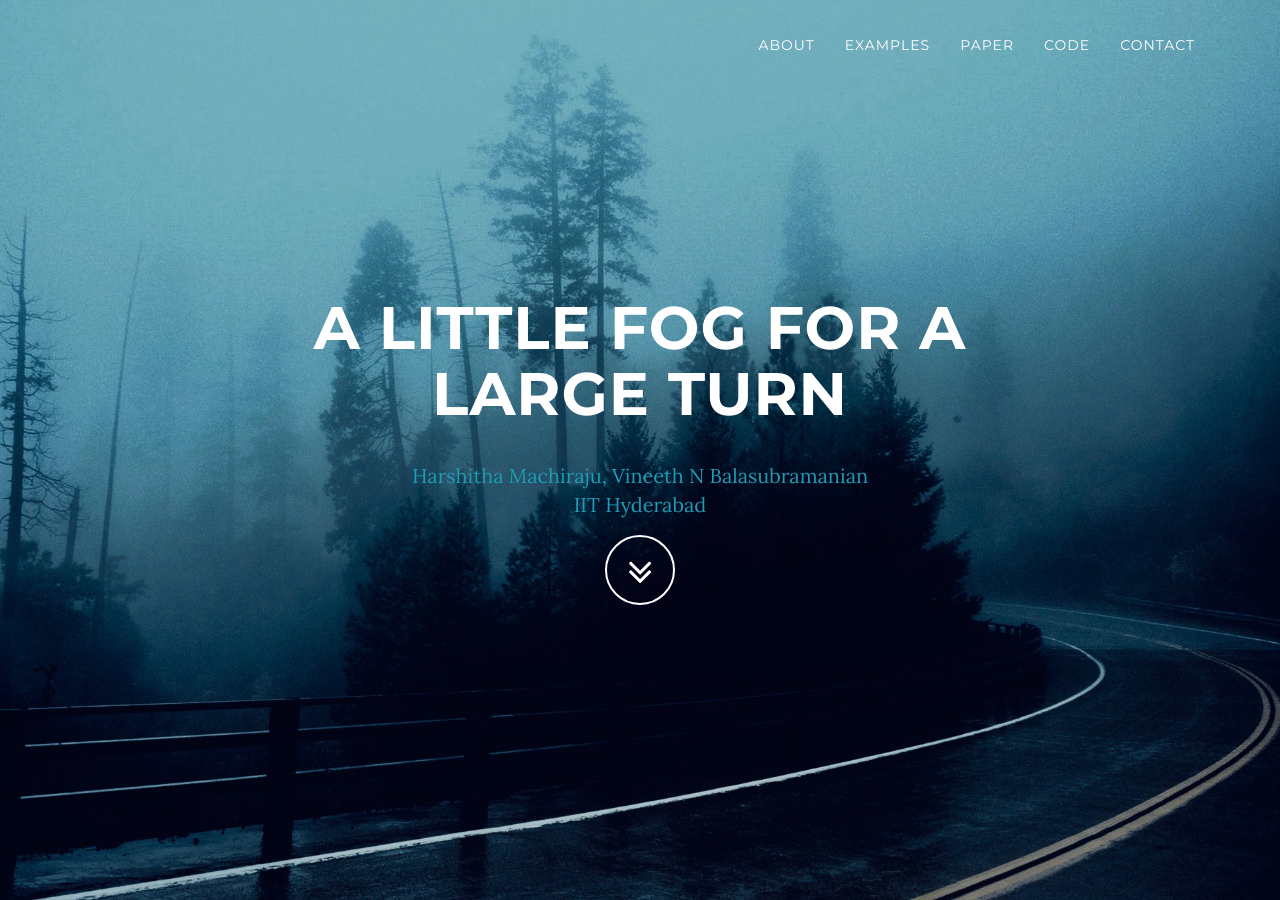
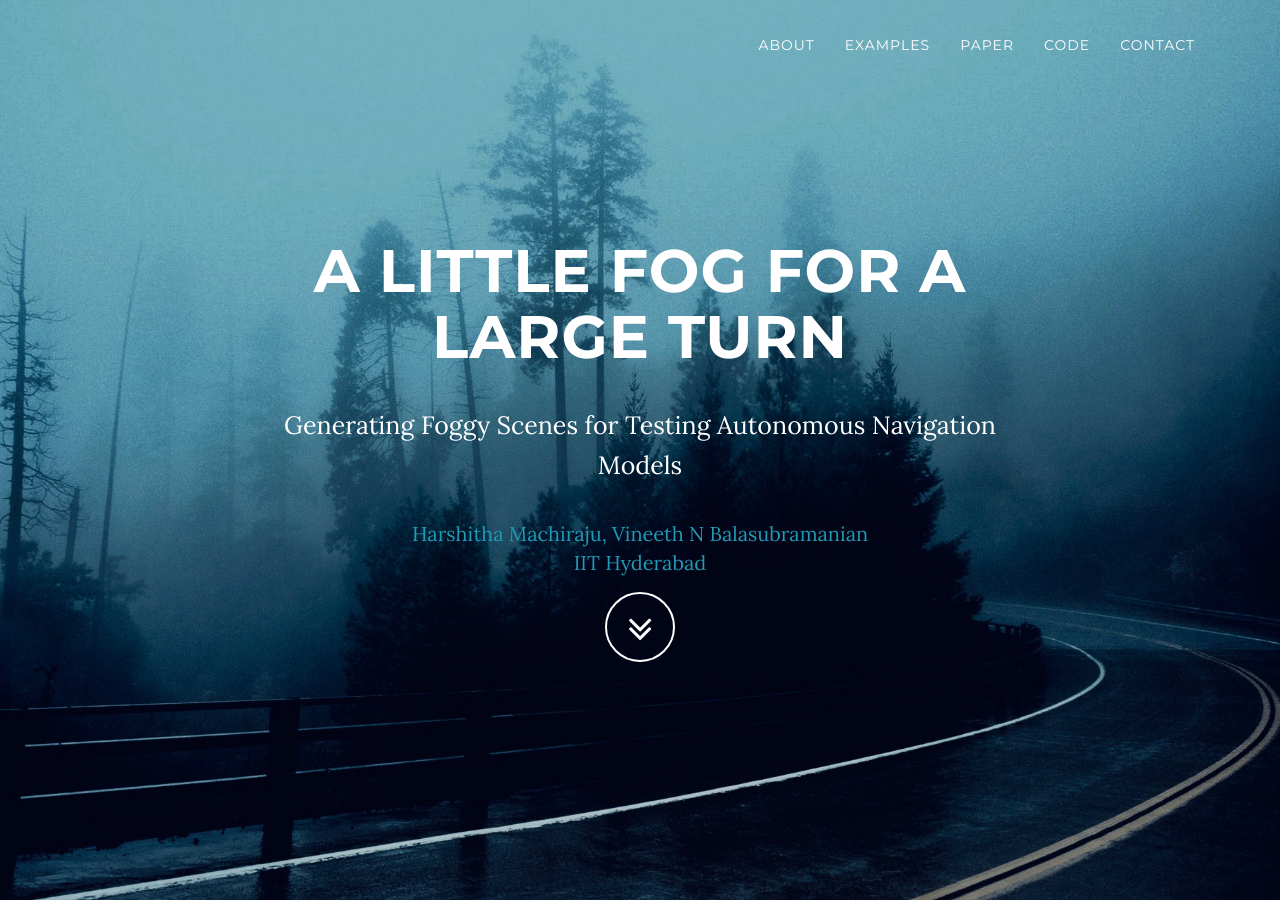
Before and after one commit to code-Assasin/website_little_fog, a Jekyll site: the page built from index.html, in a window 1280 px wide and 900 px high. Built offline with Jekyll 4.4.1, drawn with Linux system fonts in a browser that asks for light colours.

Commit message:
intro sub heading

```diff
--- a/_includes/header.html
+++ b/_includes/header.html
@@ -5,8 +5,7 @@
                 <div class="row">
                     <div class="col-md-8 col-md-offset-2">
                         <h1 class="brand-heading">{{ site.title }}</h1>
-           <!--              <p class="intro-sub-text">{{ site.description1 }} <a> </a><br>
-                        <p class="intro-sub-text">{{ site.description2 }}<br> -->
+                        <p class="intro-text">Generating Foggy Scenes for Testing Autonomous Navigation Models</p>
                             <!-- target="_blank" opens new tab -->
                         <a class="intro-sub-text" href="https://github.com/code-Assasin" target="_blank" style="font-size: 20px">{{ site.description1 }}</a>
                         <a class="intro-sub-text" href="https://www.iith.ac.in/~vineethnb/" target="_blank" style="font-size: 20px">{{ site.description2 }}</a><br>
```
